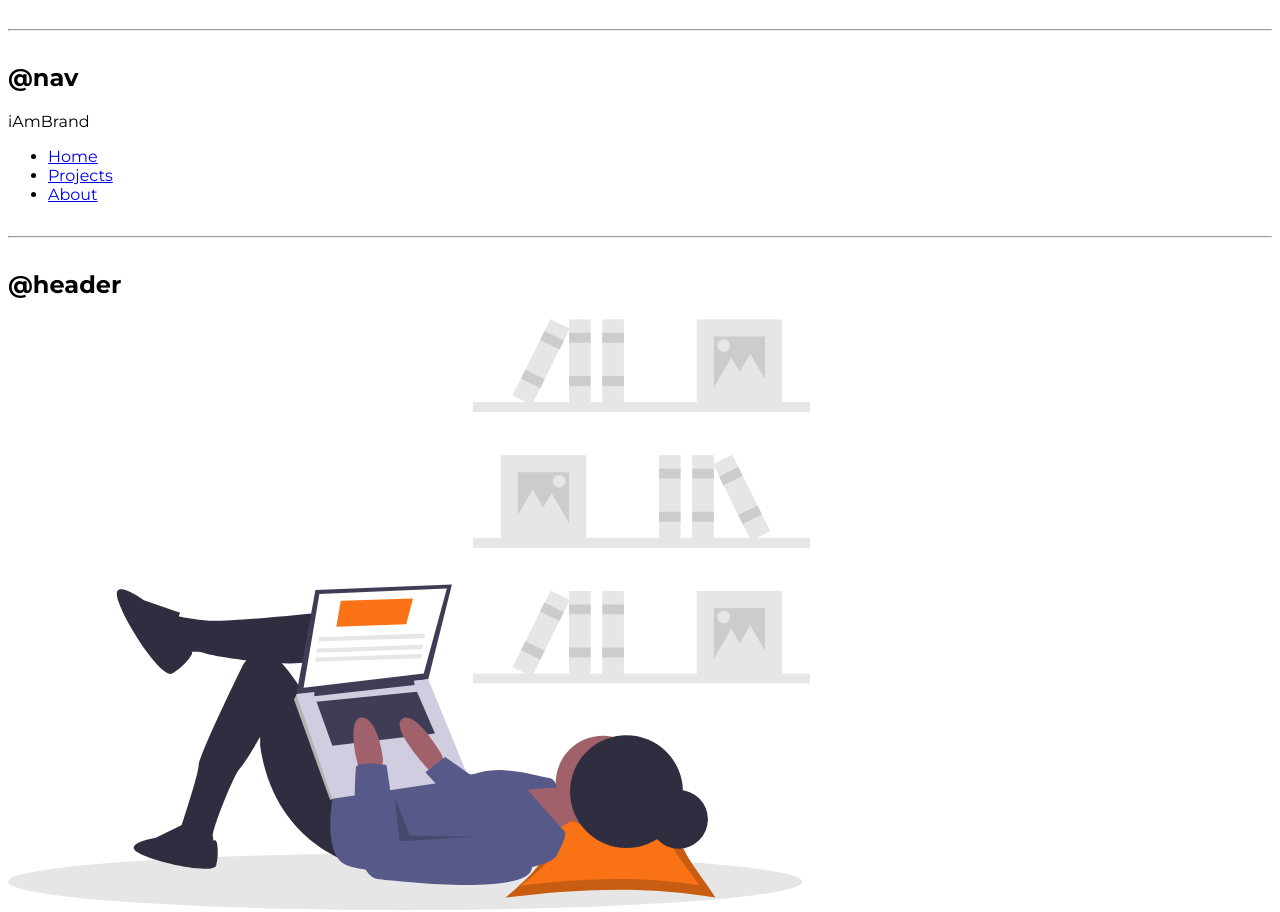
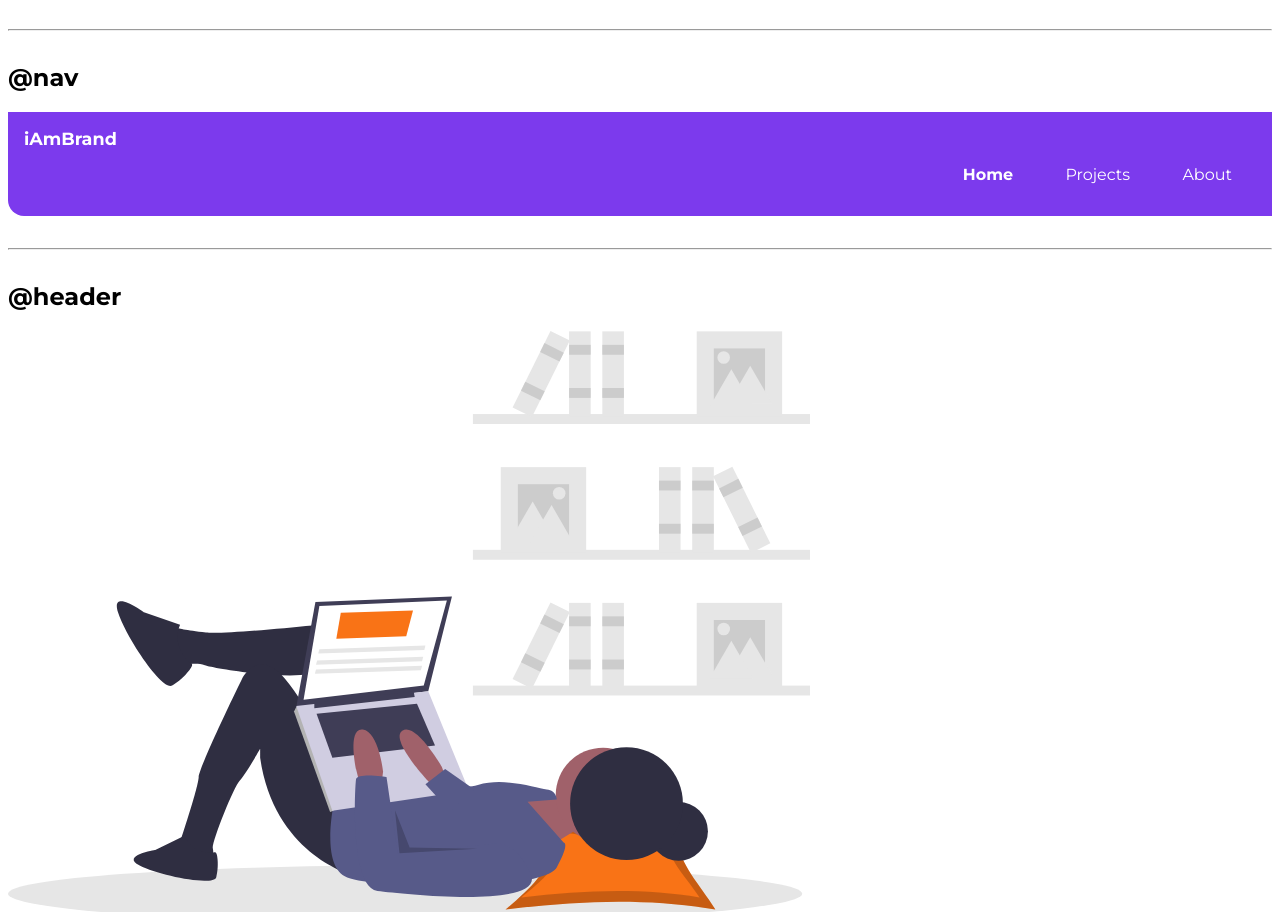
Before and after one commit to Akhileshsukumaran/neogCamp-lesson-3-live, a plain HTML site: page index.html in a window 1280 px wide. Shown: the part 1126-2038 px from the top of the page. Drawn offline with Linux system fonts and the light colour scheme.

Commit message:
navigation

```diff
--- a/index.html
+++ b/index.html
@@ -65,17 +65,17 @@
 
     <h2>@nav</h2>
 
-    <nav>
-        <div>iAmBrand</div>
-        <ul>
-            <li>
-                <a href="/">Home</a>
+    <nav class="navigation container">
+        <div class="nav-brand">iAmBrand</div>
+        <ul class="list-non-bullet nav-pills">
+            <li class="list-item-inline">
+                <a class="link link-active" href="/">Home</a>
             </li>
-            <li>
-                <a href="/">Projects</a>
+            <li class="list-item-inline">
+                <a class="link" href="/">Projects</a>
             </li>
-            <li>
-                <a href="/">About</a>
+            <li class="list-item-inline">
+                <a class="link" href="/">About</a>
             </li>
         </ul>
     </nav>
--- a/styles.css
+++ b/styles.css
@@ -54,3 +54,31 @@
     display: inline;
     padding: 0rem 0.5rem;
 }
+
+/** Nav **/
+
+.navigation{
+    background-color: var(--primary-color);
+    color: white;
+    padding: 1rem;
+    border-bottom-left-radius: 1rem;
+}
+
+.navigation .nav-brand{
+    font-weight: bold;
+    font-size: 1.1rem;
+}
+
+.navigation .link
+{
+    color: white;
+
+}
+
+.navigation .nav-pills{
+    text-align: right;
+}
+
+.navigation .link-active{
+    font-weight: bold;
+}
```
